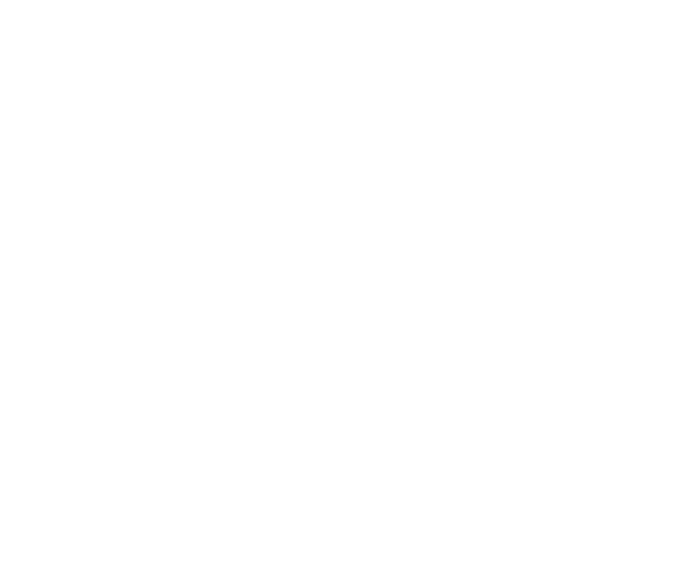
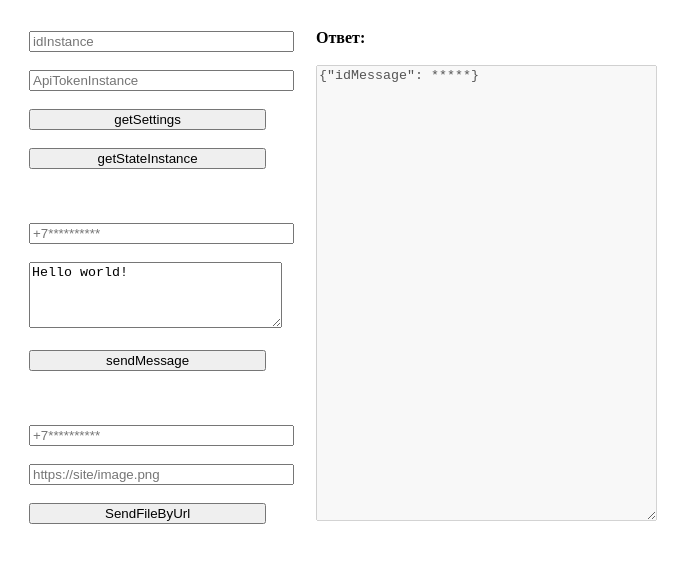
Before and after one commit to Mangelph/test_task_html_green_api_whatsApp_autorization, a plain HTML site: page index.html in a window 1280 px wide. Shown: the whole page, without its empty margins (0-691 px from the left). Drawn offline with Linux system fonts and the light colour scheme.

Commit message:
html_framing

```diff
--- a/index.html
+++ b/index.html
@@ -6,6 +6,37 @@
     <title>Document</title>
 </head>
 <body>
-
+    <table style="border-spacing: 20px; text-align: left;">
+        <th>
+            <input type="text" size="30" placeholder="idInstance"><br/>
+            <br/>
+            <input type="text" size="30" placeholder="ApiTokenInstance"><br/>
+            <br/>
+            <button style="width:32ch">getSettings</button><br/>
+            <br/>
+            <button style="width:32ch">getStateInstance</button><br/>
+            <br/>
+            <br/>
+            <br/>
+            <input type="text" size="30" placeholder="+7**********"><br/>
+            <br/>
+            <textarea rows="4" cols="29">Hello world!</textarea><br/>
+            <br/>
+            <button style="width:32ch">sendMessage</button><br/>
+            <br/>
+            <br/>
+            <br/>
+            <input type="text" size="30" placeholder="+7**********"><br/>
+            <br/>
+            <input type="text" size="30" placeholder="https://site/image.png"><br/>
+            <br/>
+            <button style="width:32ch">SendFileByUrl</button><br/>
+        </th>
+        <th>
+            <label>Ответ:</label><br/>
+            <br/>
+            <textarea disabled rows="30" cols="40">{"idMessage": *****}</textarea><br/>
+        </th>
+    </table>
 </body>
 </html>
```
